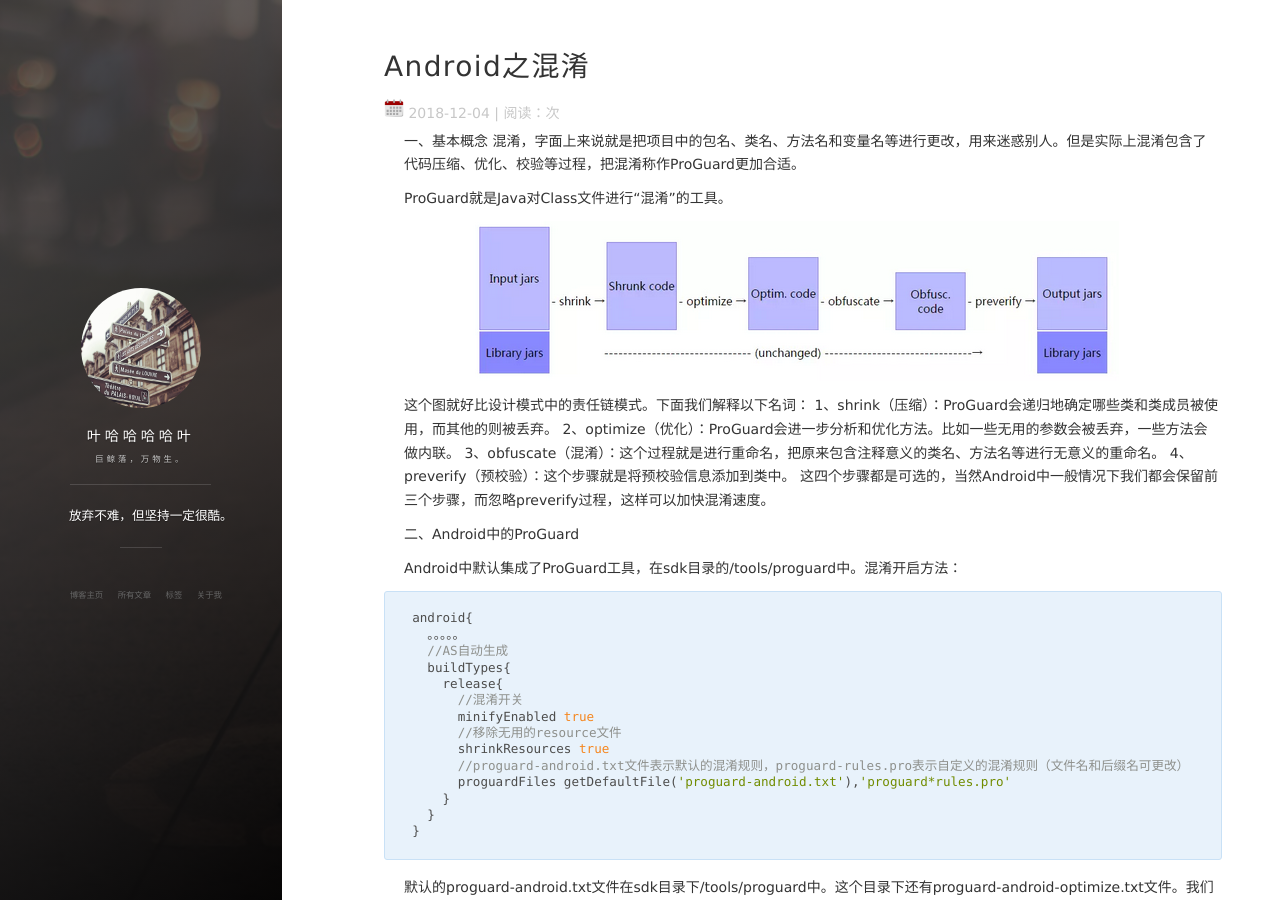
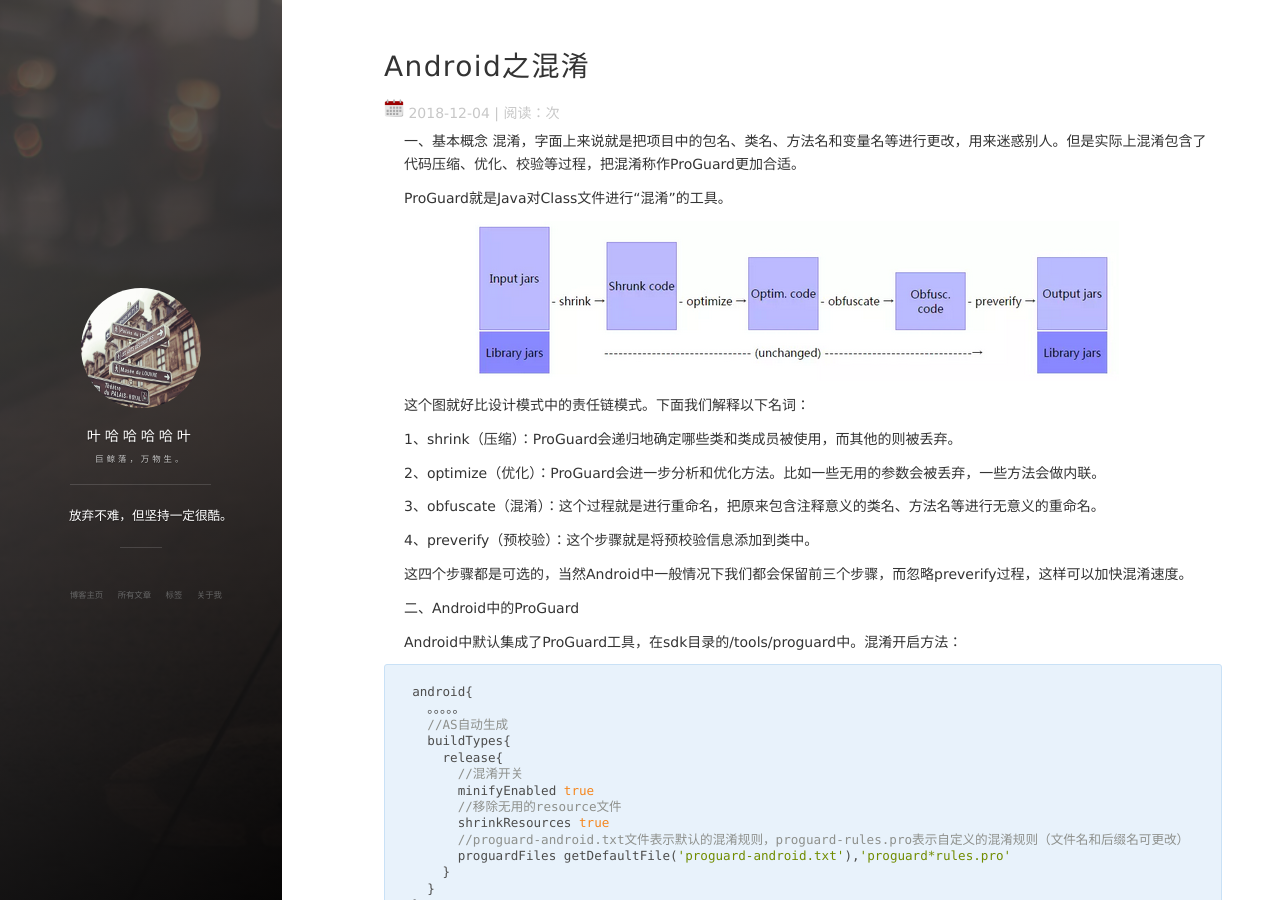
Before and after one commit to 112996/112996.github.io, a Jekyll site: the page built from _posts/2018-12-4-Android_proguard.md, in a window 1280 px wide and 900 px high. Built offline with Jekyll 4.4.1, drawn with Linux system fonts in a browser that asks for light colours; nearby versions of some CDN libraries; comment, search, counter and statistics services are not loaded.

Commit message:
Update _posts/2018-12-4-Android_proguard.md

```diff
--- a/_posts/2018-12-4-Android_proguard.md
+++ b/_posts/2018-12-4-Android_proguard.md
@@ -14,10 +14,15 @@ ProGuard就是Java对Class文件进行“混淆”的工具。
   <img src = "/images/Android_ProGuard/proguard.png" width="675" height="168">
 </div>
 这个图就好比设计模式中的责任链模式。下面我们解释以下名词：
+
 1、shrink（压缩）：ProGuard会递归地确定哪些类和类成员被使用，而其他的则被丢弃。
+
 2、optimize（优化）：ProGuard会进一步分析和优化方法。比如一些无用的参数会被丢弃，一些方法会做内联。
+
 3、obfuscate（混淆）：这个过程就是进行重命名，把原来包含注释意义的类名、方法名等进行无意义的重命名。
+
 4、preverify（预校验）：这个步骤就是将预校验信息添加到类中。
+
 这四个步骤都是可选的，当然Android中一般情况下我们都会保留前三个步骤，而忽略preverify过程，这样可以加快混淆速度。
 
 二、Android中的ProGuard
@@ -183,7 +188,7 @@ android{
 当遇到混淆问题时，通常需要通过查看mapping.txt文件来分析原因。
 如果在进行Crash追踪中遇到可困难，可以使用sdk目录下/tools/proguard/bin中的progurardgui.bat可视化工具进行混淆定位。
 <div>
-  <img src = "imags/Android_ProGuard/proguardgui_bat.png" width = "963" height = "653">
+  <img src = "/images/Android_ProGuard/proguardgui_bat.png" width = "963" height = "653">
 </div>
 
 六、混淆引发过的问题
```
